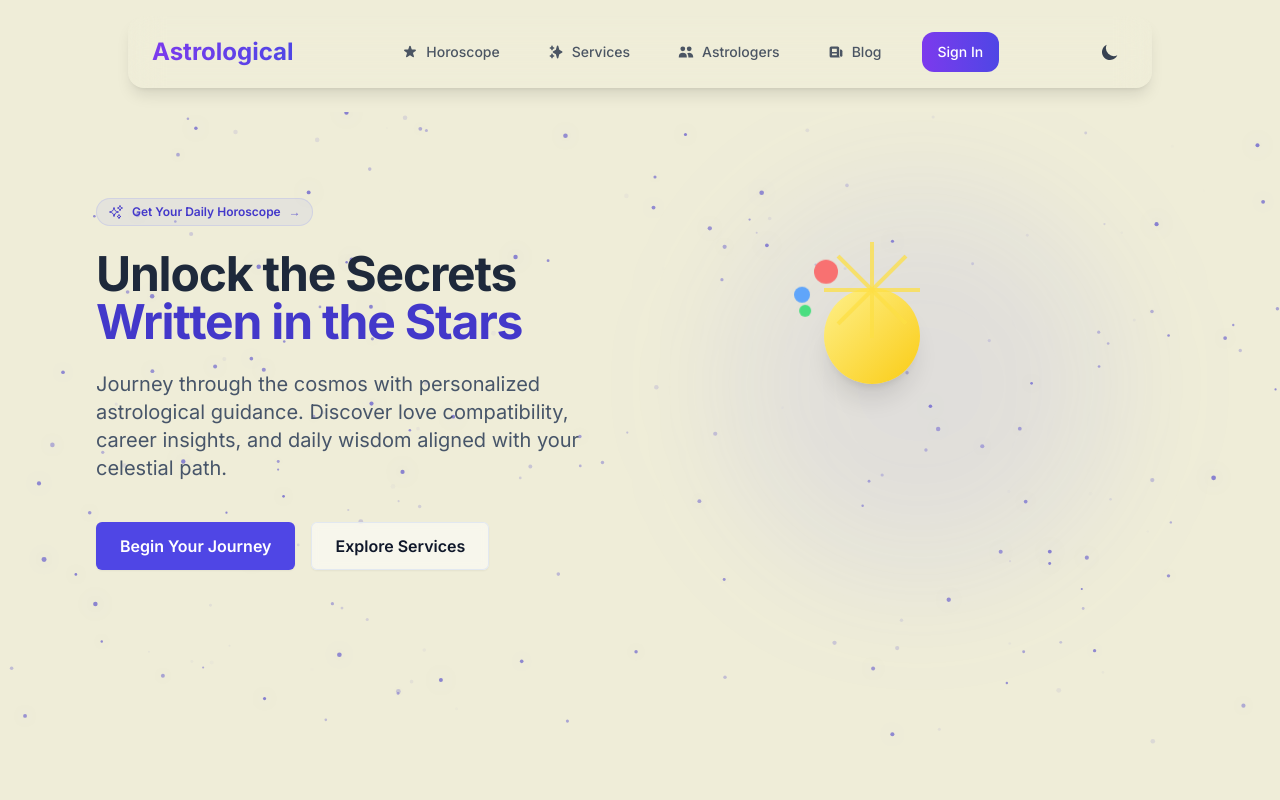
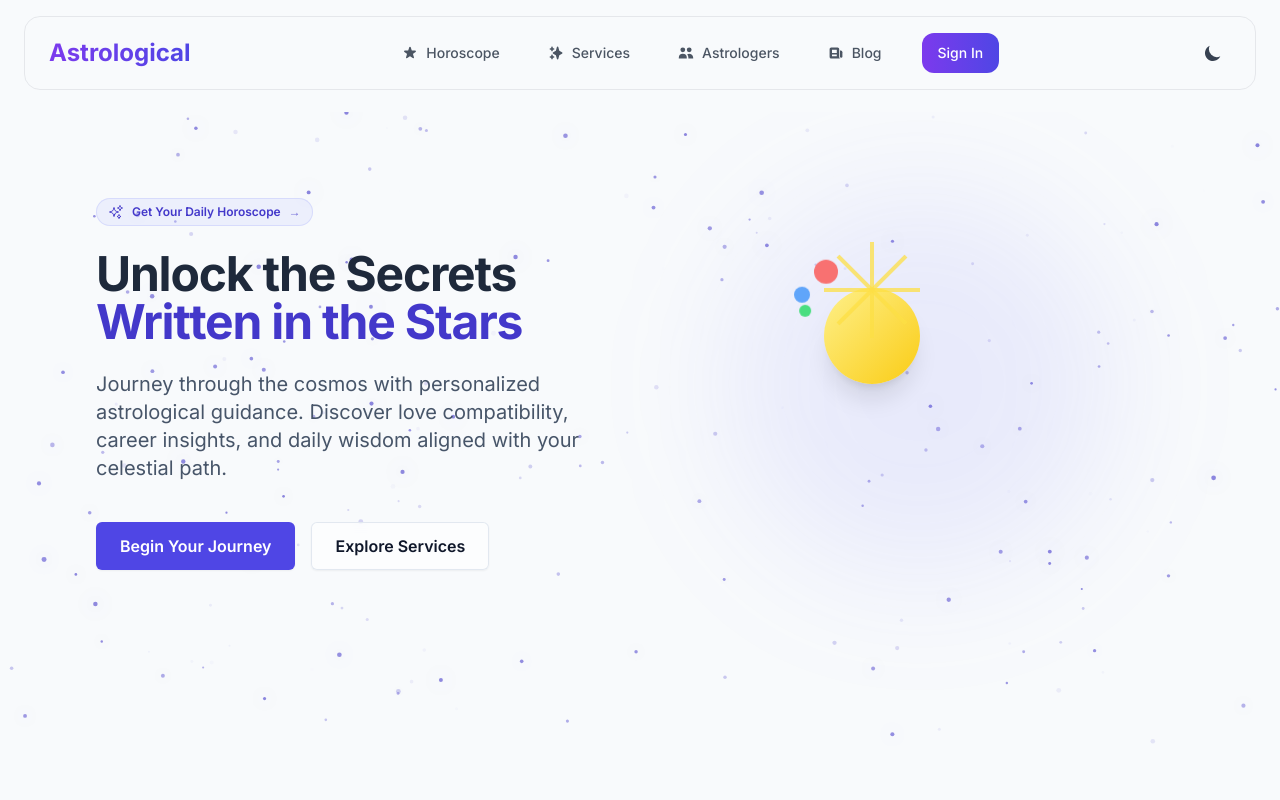
Before and after one commit to suresh-3x/astrological, a Next.js app: page / in a window 1280 px wide. Shown: the top 800 px of the page. Built offline with nearby package versions, Linux system fonts and the light colour scheme.

Commit message:
updated theme

```diff
--- a/components/Hero.tsx
+++ b/components/Hero.tsx
@@ -87,10 +87,11 @@ export default function Hero() {
 
     // Improved animation with better visibility
     const animate = () => {
-      // Use solid background colors matching the theme
+      // Set background color based on theme
       ctx.fillStyle = theme === 'dark'
-        ? 'rgb(15, 23, 42)' // Solid slate-900 for dark mode
-        : 'rgb(239, 237, 216)'; // Solid slate-50 for light mode
+        ? 'rgb(15, 23, 42)'  // slate-900 to match dark mode background
+        : 'rgb(248, 250, 252)';  // slate-50 to match light mode background
+
       ctx.fillRect(0, 0, canvas.width, canvas.height);
 
       stars.forEach((star) => {
--- a/components/layout/Header.tsx
+++ b/components/layout/Header.tsx
@@ -29,12 +29,13 @@ export default function Header() {
   }, [isMobileMenuOpen]);
 
   return (
-    <header className="fixed w-full z-50 top-4 left-0 px-4">
-      <div className="backdrop-blur-lg dark:bg-slate-900/50 rounded-2xl max-w-5xl mx-auto shadow-lg relative z-50">
+    <header className="fixed inset-x-0 top-0 z-50 px-4 sm:px-6 mt-4">
+      <div className="max-w-7xl mx-auto backdrop-blur-lg bg-slate-50 dark:bg-slate-900/50 rounded-2xl border border-gray-200 dark:border-gray-800">
         <div className="px-4 sm:px-6 py-4">
           <div className="flex items-center justify-between">
             <Link
               href="/"
+              onClick={() => setIsMobileMenuOpen(false)}
               className="text-2xl font-bold bg-gradient-to-r from-violet-600 to-indigo-600 bg-clip-text text-transparent"
             >
               Astrological
@@ -64,10 +65,12 @@ export default function Header() {
             </nav>
 
             <div className="flex items-center gap-4">
-              <ThemeSwitcher />
+              <div onClick={() => setIsMobileMenuOpen(false)}>
+                <ThemeSwitcher />
+              </div>
               <button
                 onClick={() => setIsMobileMenuOpen(!isMobileMenuOpen)}
-                className="lg:hidden p-2 rounded-lg hover:bg-gray-100/50 dark:hover:bg-gray-800/50"
+                className="lg:hidden p-2 rounded-lg"
                 aria-label="Toggle menu"
               >
                 <div className="w-6 h-5 relative flex flex-col justify-between">
@@ -82,33 +85,31 @@ export default function Header() {
       </div>
 
       <div
-        className={`lg:hidden fixed inset-0 top-20 backdrop-blur-lg bg-slate-100/30 dark:bg-slate-900/30 transform transition-all duration-300 ${
-          isMobileMenuOpen ? 'translate-x-0' : 'translate-x-full'
+        className={`lg:hidden fixed left-4 right-4 top-[100px] max-w-7xl mx-auto backdrop-blur-lg bg-white/50 dark:bg-slate-900/50 rounded-2xl transform transition-all duration-200 border border-gray-200 dark:border-gray-800 shadow-lg ${
+          isMobileMenuOpen ? 'translate-y-0 opacity-100' : '-translate-y-10 opacity-0 pointer-events-none'
         }`}
       >
-        <div className="flex flex-col justify-between p-4 h-[calc(100vh-5rem)] max-w-5xl mx-auto bg-slate-100/50 dark:bg-slate-900/50 backdrop-blur-md rounded-2xl shadow-lg">
+        <div className="py-4 px-2">
           <div className="flex flex-col space-y-2">
             {navigation.map((item) => (
               <Link
                 key={item.name}
                 href={item.href}
                 onClick={() => setIsMobileMenuOpen(false)}
-                className={`px-4 py-2.5 rounded-xl text-sm font-medium transition-all duration-200 flex items-center gap-2 ${
+                className={`px-4 py-2.5 rounded-xl text-sm font-medium transition-all duration-200 flex items-center gap-2 hover:scale-105 ${
                   pathname === item.href
-                    ? 'text-indigo-600 dark:text-indigo-400 bg-indigo-50 dark:bg-indigo-900/20'
-                    : 'text-gray-600 dark:text-gray-300 hover:bg-indigo-50/50 dark:hover:bg-gray-800/50'
+                    ? 'text-indigo-600 dark:text-indigo-400 bg-[#d2d2d0] dark:bg-indigo-900/20'
+                    : 'text-gray-600 dark:text-gray-300 hover:bg-[#dbdad0] dark:hover:bg-gray-800/50'
                 }`}
               >
                 <item.icon className="h-4 w-4" />
                 {item.name}
               </Link>
             ))}
-          </div>
-          <div className="mt-4">
             <Link
               href="/login"
               onClick={() => setIsMobileMenuOpen(false)}
-              className="w-full text-center rounded-xl bg-gradient-to-r from-violet-600 to-indigo-600 hover:from-violet-700 hover:to-indigo-700 px-4 py-2.5 text-sm font-medium text-white transition-all duration-200"
+              className="rounded-xl bg-gradient-to-r from-violet-600 to-indigo-600 hover:from-violet-700 hover:to-indigo-700 px-4 py-2.5 text-sm font-medium text-white transition-all duration-200 hover:scale-105"
             >
               Sign In
             </Link>
--- a/src/app/globals.css
+++ b/src/app/globals.css
@@ -3,10 +3,10 @@
 @tailwind utilities;
 
 :root {
-  --background: #efedd8;  /* slate-50 */
+  --background: #f8fafc;  /* slate-50 */
   --foreground: #1e293b;  /* slate-800 */
   --background-secondary: #f1f5f9;  /* slate-100 */
-  --card-background: #ffffff;
+  --card-background: #f8fafc;  /* slate-50 */
   --card-border: #e2e8f0;  /* slate-200 */
 }
 
--- a/src/app/page.tsx
+++ b/src/app/page.tsx
@@ -5,11 +5,11 @@ import FAQ from '../../components/FAQ';
 
 export default function Home() {
   return (
-    <main className="min-h-screen">
+    <>
       <Hero />
       <Features />
       <FAQ />
       <WaitlistForm />
-    </main>
+    </>
   );
 }
```
